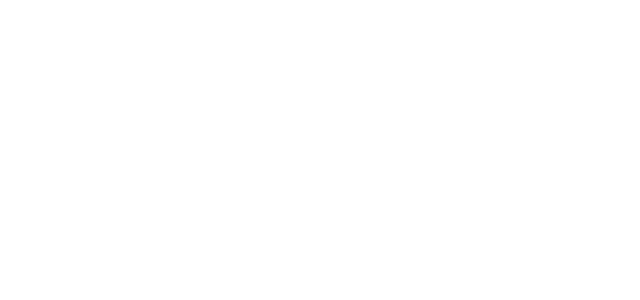
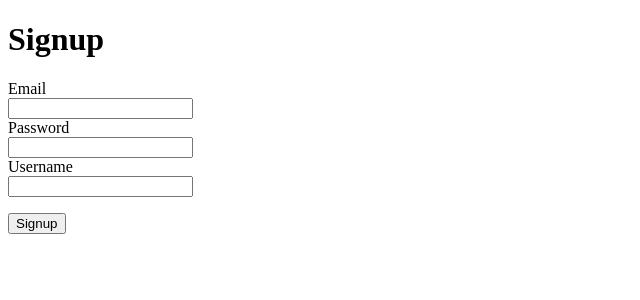
Before and after one commit to maxkerf/groupomania, a Vue app in the folder frontend/: page /signup in a window 1280 px wide. Before the commit this address had no page. Shown: the top 300 px of the page, without its empty margins (0-640 px from the left). Built offline with nearby package versions, Linux system fonts and the light colour scheme.

Commit message:
signup frontend

```diff
--- /dev/null
+++ b/frontend/src/components/SignupForm.vue
@@ -0,0 +1,66 @@
+<template>
+	<form @submit.prevent="submitForm">
+		<label for="email">Email</label>
+		<input id="email" type="text" v-model="email" />
+		<label for="password">Password</label>
+		<input id="password" type="password" v-model="password" />
+		<label for="username">Username</label>
+		<input id="username" type="text" v-model="username" />
+		<button type="submit">Signup</button>
+	</form>
+</template>
+
+<script>
+import { mapState } from "vuex";
+
+export default {
+	data() {
+		return {
+			email: "",
+			password: "",
+			username: "",
+		};
+	},
+	computed: {
+		...mapState({
+			apiRoot: "apiRoot",
+		}),
+	},
+	methods: {
+		async submitForm() {
+			const user = {
+				email: this.email,
+				password: this.password,
+				username: this.username,
+			};
+
+			const data = await this.signup(user);
+
+			alert(data.message);
+		},
+
+		async signup(user) {
+			const res = await fetch(`${this.apiRoot}/signup`, {
+				method: "POST",
+				headers: {
+					"Content-Type": "application/json",
+				},
+				body: JSON.stringify(user),
+			});
+			const data = await res.json();
+
+			return data;
+		},
+	},
+};
+</script>
+
+<style lang="scss" scoped>
+form > * {
+	display: block;
+}
+
+button {
+	margin-top: 1rem;
+}
+</style>
--- a/frontend/src/router/index.js
+++ b/frontend/src/router/index.js
@@ -1,11 +1,17 @@
 import { createRouter, createWebHistory } from "vue-router";
 import HomeView from "../views/HomeView.vue";
+import SignupView from "../views/SignupView.vue";
 
 const routes = [
 	{
 		path: "/",
 		name: "home",
 		component: HomeView,
+	},
+	{
+		path: "/signup",
+		name: "signup",
+		component: SignupView,
 	},
 ];
 
--- a/frontend/src/store/index.js
+++ b/frontend/src/store/index.js
@@ -1,14 +1,11 @@
-import { createStore } from 'vuex'
+import { createStore } from "vuex";
 
 export default createStore({
-  state: {
-  },
-  getters: {
-  },
-  mutations: {
-  },
-  actions: {
-  },
-  modules: {
-  }
-})
+	state: {
+		apiRoot: "http://localhost:3000",
+	},
+	getters: {},
+	mutations: {},
+	actions: {},
+	modules: {},
+});
--- /dev/null
+++ b/frontend/src/views/SignupView.vue
@@ -0,0 +1,16 @@
+<template>
+	<div>
+		<h1>Signup</h1>
+		<SignupForm />
+	</div>
+</template>
+
+<script>
+import SignupForm from "../components/SignupForm";
+
+export default {
+	components: {
+		SignupForm,
+	},
+};
+</script>
```
Also changed, not shown: 1 other file (tests, documents, lock files or other folders).
